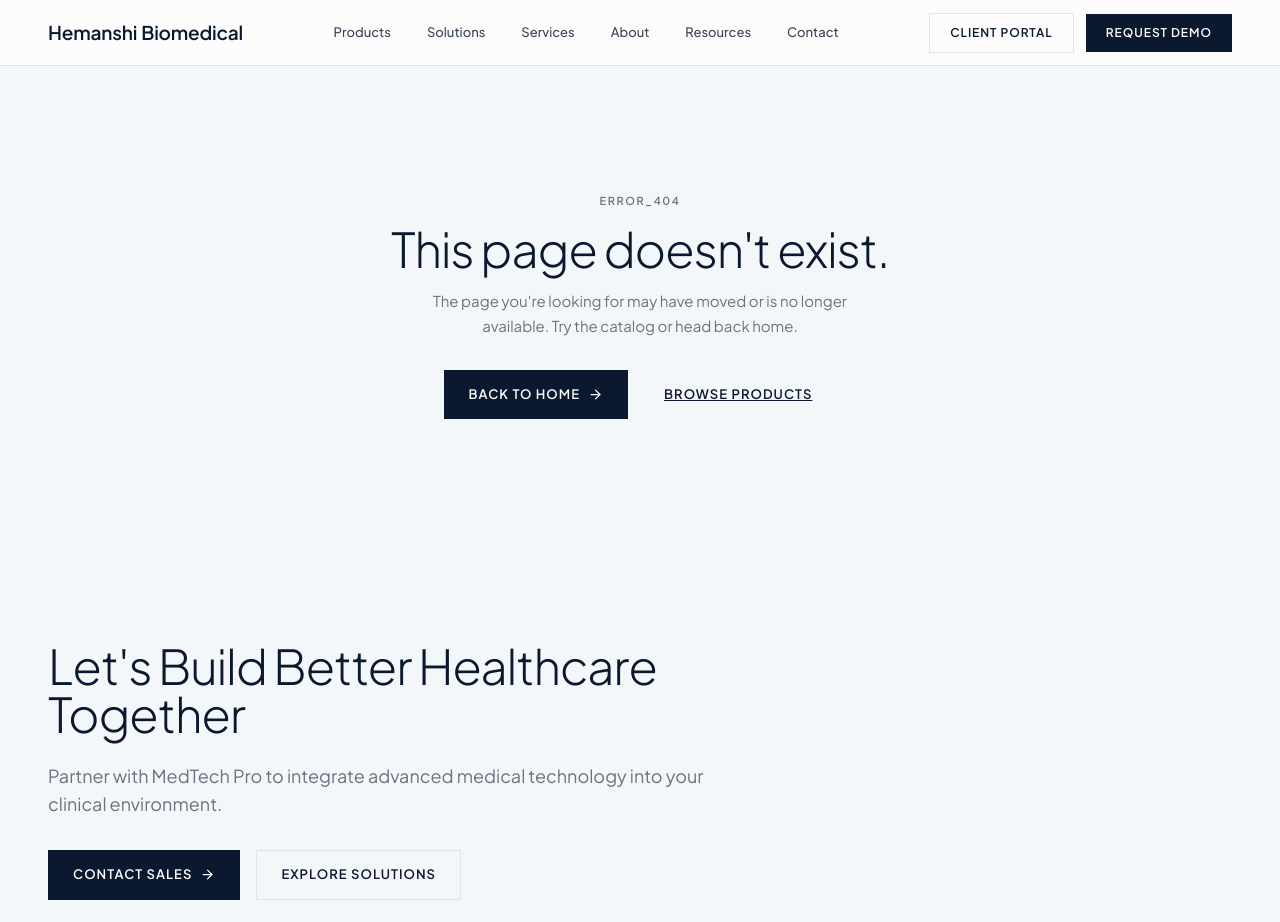
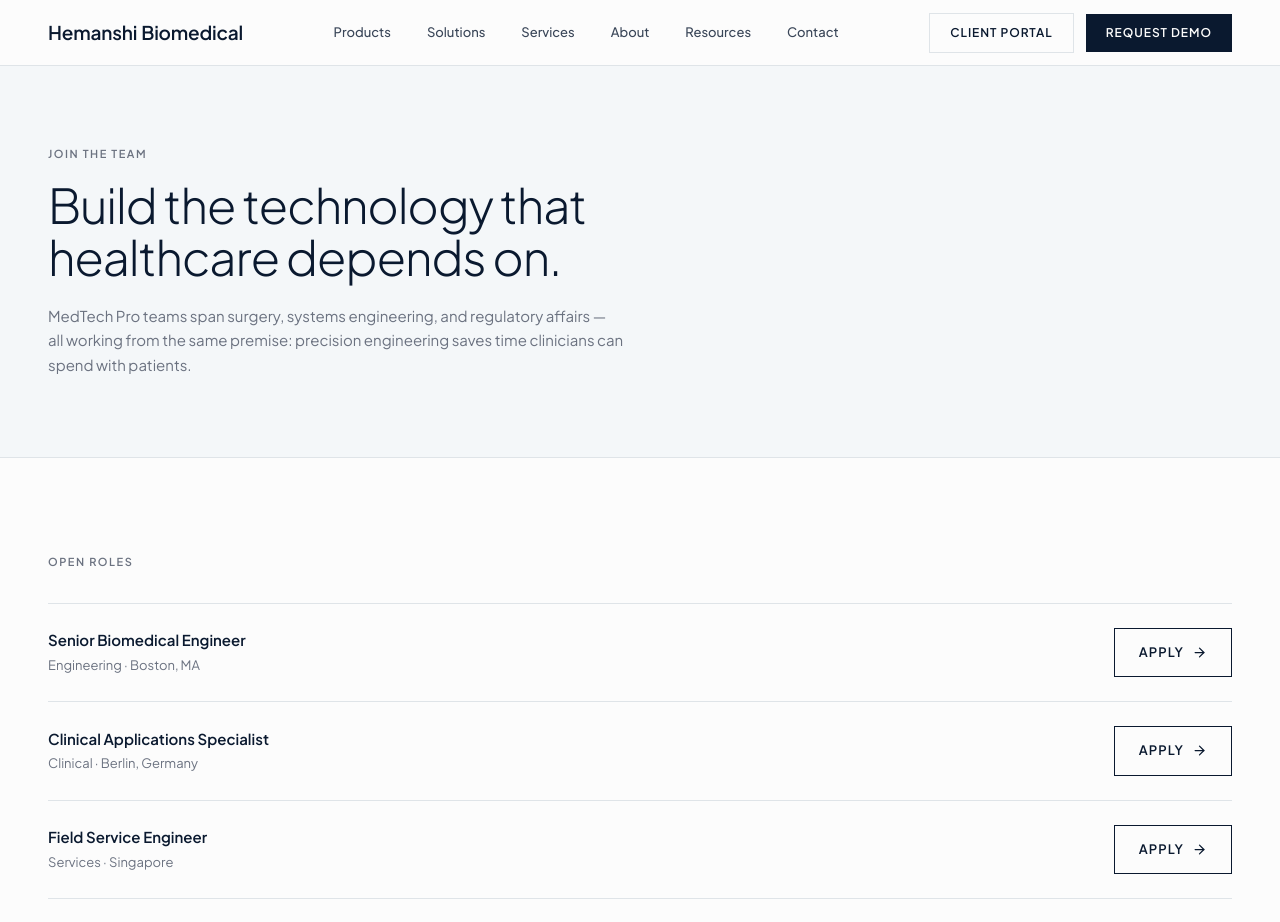
Before and after one commit to MetaTronix-Solution/Health-Care, a Next.js app in the folder client/: page /careers in a window 1280 px wide. Before the commit this address had no page. Shown: the top 922 px of the page. Built offline with nearby package versions, Linux system fonts and the light colour scheme.

Commit message:
Add Careers page with job listings and application button

```diff
--- /dev/null
+++ b/client/src/app/careers/page.tsx
@@ -0,0 +1,84 @@
+import type { Metadata } from "next";
+import { ArrowRight } from "lucide-react";
+import { Container } from "@/src/components/ui/Container";
+import { Button } from "@/src/components/ui/Button";
+
+export const metadata: Metadata = {
+  title: "Careers",
+  description:
+    "Join MedTech Pro's team of surgeons, engineers, and clinical specialists building the next generation of medical technology.",
+  alternates: { canonical: "/careers" },
+};
+
+const openRoles = [
+  {
+    title: "Senior Biomedical Engineer",
+    location: "Boston, MA",
+    department: "Engineering",
+  },
+  {
+    title: "Clinical Applications Specialist",
+    location: "Berlin, Germany",
+    department: "Clinical",
+  },
+  {
+    title: "Field Service Engineer",
+    location: "Singapore",
+    department: "Services",
+  },
+  {
+    title: "Regulatory Affairs Manager",
+    location: "Boston, MA",
+    department: "Regulatory",
+  },
+];
+
+export default function CareersPage() {
+  return (
+    <>
+      <section className="border-b border-neutral-line bg-neutral-bg">
+        <Container className="py-16 lg:py-20">
+          <p className="eyebrow mb-4">Join the Team</p>
+          <h1 className="max-w-2xl text-4xl sm:text-5xl font-light leading-[1.1] tracking-tight text-primary">
+            Build the technology that healthcare depends on.
+          </h1>
+          <p className="mt-5 max-w-xl text-[15px] leading-relaxed text-neutral-muted">
+            MedTech Pro teams span surgery, systems engineering, and regulatory
+            affairs — all working from the same premise: precision engineering
+            saves time clinicians can spend with patients.
+          </p>
+        </Container>
+      </section>
+
+      <section className="py-16 lg:py-24">
+        <Container>
+          <p className="eyebrow mb-8">Open Roles</p>
+          <div className="divide-y divide-neutral-line border-y border-neutral-line">
+            {openRoles.map((role) => (
+              <div
+                key={role.title}
+                className="flex flex-col gap-2 py-6 sm:flex-row sm:items-center sm:justify-between"
+              >
+                <div>
+                  <h2 className="text-[15px] font-semibold text-primary">
+                    {role.title}
+                  </h2>
+                  <p className="mt-1 text-[13px] text-neutral-muted">
+                    {role.department} · {role.location}
+                  </p>
+                </div>
+                <Button
+                  href="/contact"
+                  variant="outlined"
+                  icon={<ArrowRight size={15} />}
+                >
+                  Apply
+                </Button>
+              </div>
+            ))}
+          </div>
+        </Container>
+      </section>
+    </>
+  );
+}
--- a/client/src/app/layout.tsx
+++ b/client/src/app/layout.tsx
@@ -57,7 +57,11 @@ const websiteJsonLd = {
 
 export default function RootLayout({ children }: LayoutProps<"/">) {
   return (
-    <html lang="en" className={`${jakarta.variable} h-full`}>
+    <html
+      lang="en"
+      data-scroll-behavior="smooth"
+      className={`${jakarta.variable} h-full`}
+    >
       <body className="min-h-full flex flex-col bg-tertiary text-primary">
         <script
           type="application/ld+json"
```
